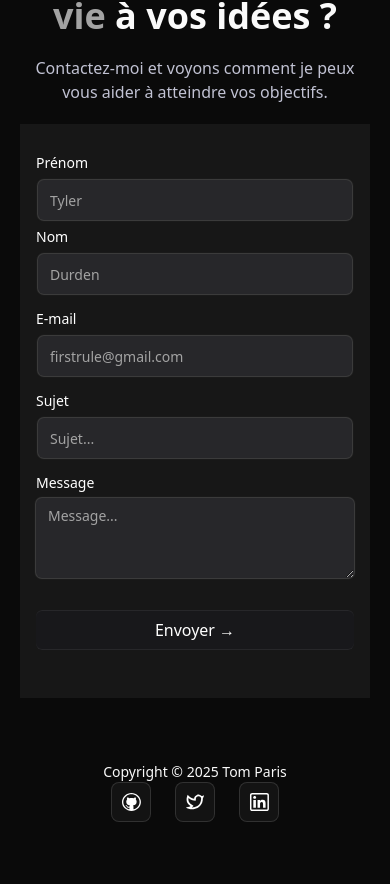
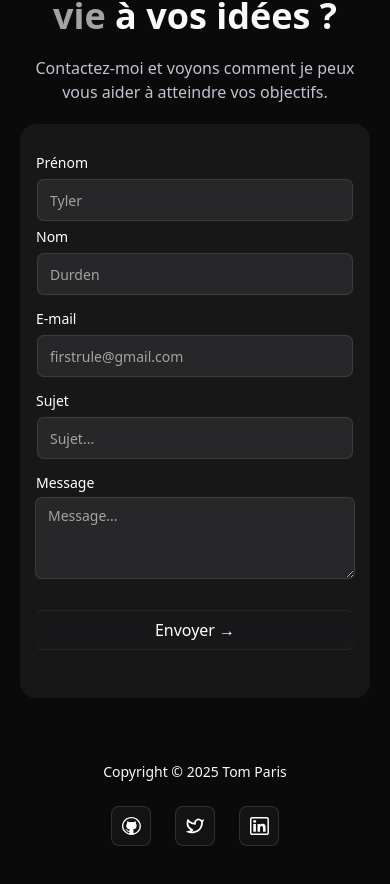
Before and after one commit to TomPARIS1/portfolio, a Next.js app: page / in a window 390 px wide. Shown: the part 6078-6962 px from the top of the page. Built offline with nearby package versions, Linux system fonts and the light colour scheme.

Commit message:
Fixed form responsive border & footer

```diff
--- a/components/footer.tsx
+++ b/components/footer.tsx
@@ -6,7 +6,7 @@ import Image from 'next/image'
 const Footer = () => {
     return (
         <footer className="w-full pt-20 pb-10 mb-[100px] md:mb-5" id="contact">
-            <div className="flex flex-col items-center">
+            <div className="flex flex-col items-center ">
 
                 <h2 className="heading lg:max-w-[45vw]">
                     Envie de <span className="text-neutral-400">donner vie</span> à vos idées ?
@@ -17,9 +17,9 @@ const Footer = () => {
             </div>
 
             <div className="flex mt-16 md:flex-row flex-col justify-between items-center">
-                <p className="md:text-base text-sm md:font-normal font-light sm:mb-2">Copyright © {new Date().getFullYear()} Tom Paris</p>
+                <p className="md:text-base text-sm md:font-normal font-light mb-6 md:mb-0">Copyright © {new Date().getFullYear()} Tom Paris</p>
 
-                <div className="flex items-center md:gap-3 gap-6">
+                <div className="flex items-center md:gap-3 gap-6 ">
                     {socialMedia.map((profile) => (
                         <div key={profile.id} className="w-10 h-10 cursor-pointer flex justify-center items-center backdrop-filter backdrop-blur-lg saturate-180 bg-opacity-75 bg-neutral-900 rounded-lg border border-black-300">
                             <a href={profile.link}><Image src={profile.img} alt={"Logo" + profile.id} width={20} height={20} /></a>
--- a/components/ui/contact-form.tsx
+++ b/components/ui/contact-form.tsx
@@ -41,7 +41,7 @@ export function ContactForm() {
   }
 
   return (
-      <div className="max-w-md w-full mx-auto rounded-none md:rounded-2xl p-4 md:p-8 shadow-input bg-white dark:bg-neutral-900">
+    <div className="max-w-md w-full mx-auto rounded-2xl p-4 md:p-8 shadow-input bg-white dark:bg-neutral-900">
 
       {formSubmitted && (
         <div className="bg-green-100 border border-green-400 text-green-700 px-4 py-3 rounded relative mb-4" role="alert">
@@ -59,20 +59,20 @@ export function ContactForm() {
         <div className="flex flex-col md:flex-row space-y-2 md:space-y-0 md:space-x-2 mb-4">
           <LabelInputContainer>
             <Label htmlFor="firstname">Prénom</Label>
-                <Input id="firstname" placeholder="Tyler" type="text" name="first_name" required/>
+            <Input id="firstname" placeholder="Tyler" type="text" name="first_name" required />
           </LabelInputContainer>
           <LabelInputContainer>
             <Label htmlFor="lastname">Nom</Label>
-                <Input id="lastname" placeholder="Durden" type="text" name="last_name" required/>
+            <Input id="lastname" placeholder="Durden" type="text" name="last_name" required />
           </LabelInputContainer>
         </div>
         <LabelInputContainer className="mb-4">
           <Label htmlFor="email">E-mail</Label>
-            <Input id="email" placeholder="firstrule@gmail.com" type="email" name="email" required/>
+          <Input id="email" placeholder="firstrule@gmail.com" type="email" name="email" required />
         </LabelInputContainer>
         <LabelInputContainer className="mb-4">
           <Label htmlFor="subject">Sujet</Label>
-                <Input id="subject" placeholder="Sujet..." type="text" name="subject" required/>
+          <Input id="subject" placeholder="Sujet..." type="text" name="subject" required />
         </LabelInputContainer>
         <LabelInputContainer className="mb-8">
           <Label htmlFor="message">Message</Label>
```
Lines whose indentation alone changed are shown as unchanged.
